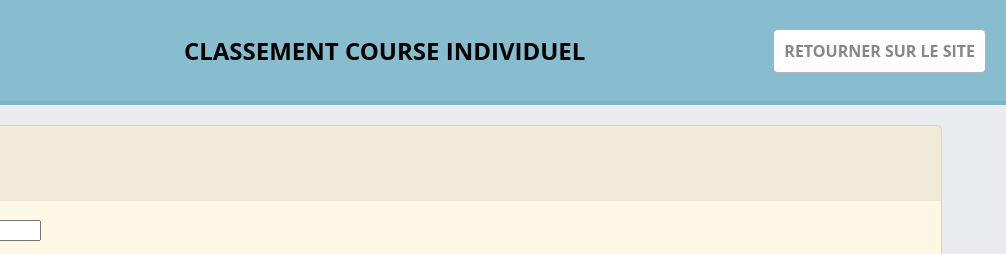
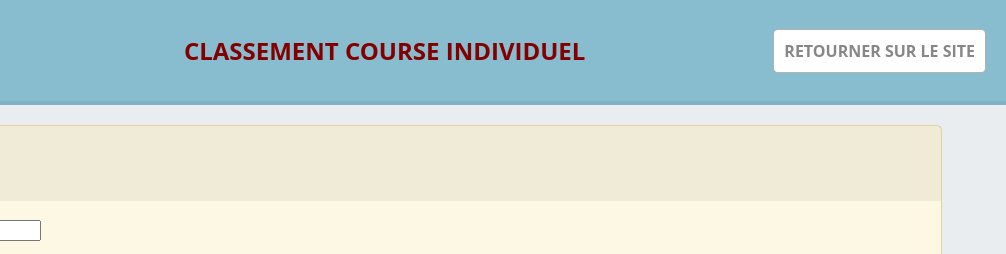
Before and after one commit to MrSnakie/website_classement, a plain HTML site: page index.html in a window 1280 px wide. Shown: the top 254 px of the page, 274-1280 px from the left. Drawn offline with Linux system fonts and the light colour scheme.

Commit message:
Edit table & header color

```diff
--- a/css/style.css
+++ b/css/style.css
@@ -15,6 +15,7 @@ header {
 	border-bottom: 4px solid #80B3C6;
 	padding: 10px 20px 10px 20px;
 	margin-bottom: 20px;
+	color: #840000;
 	display: flex;
 	align-items: center;
 	justify-content: space-between;
@@ -81,6 +82,7 @@ main #classement table th {
 	padding: 20px 10px;
 	font-weight: bold;
 	text-align: left;
+	cursor: pointer;
 }
 
 main #classement table th i {
```
